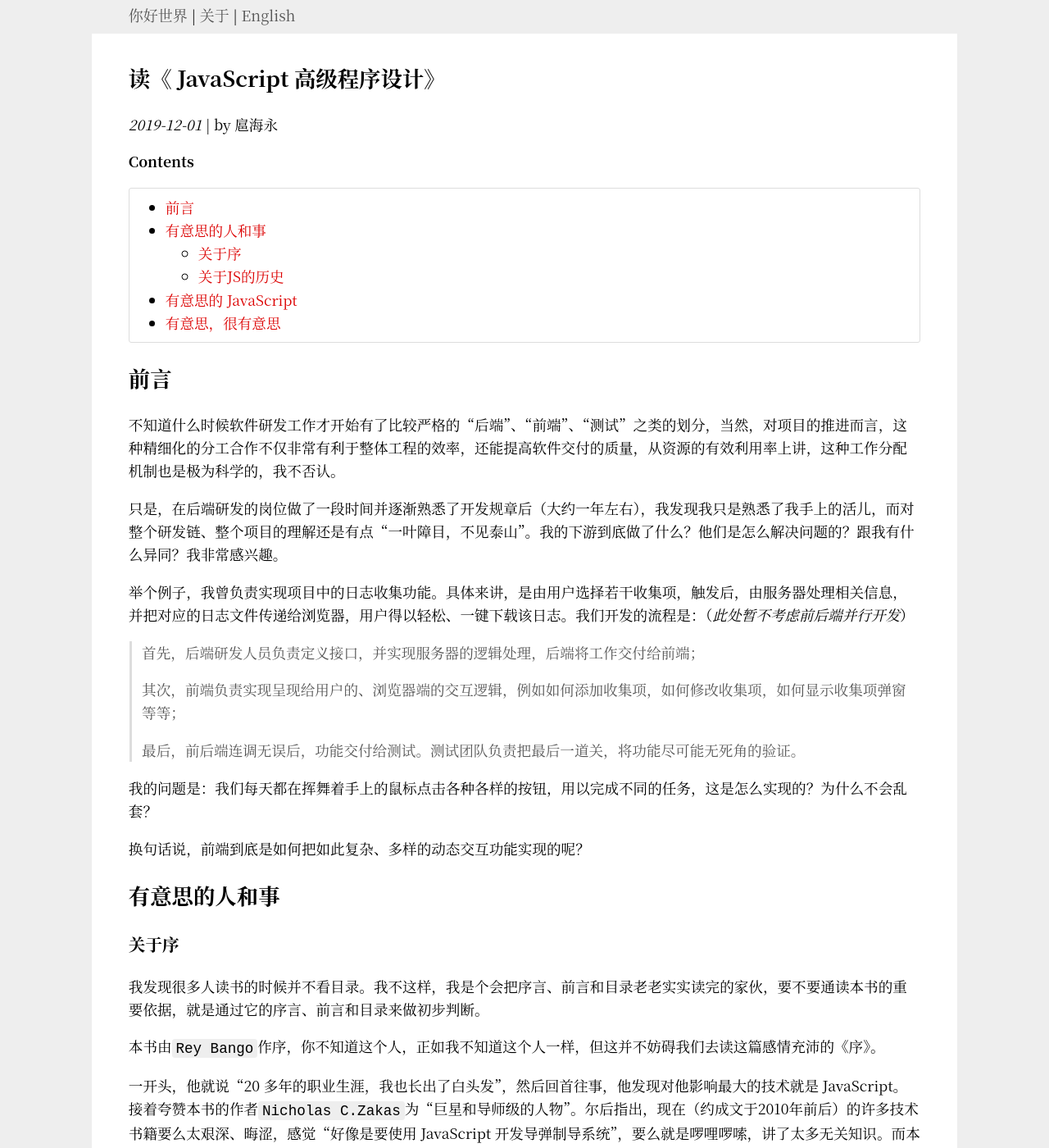
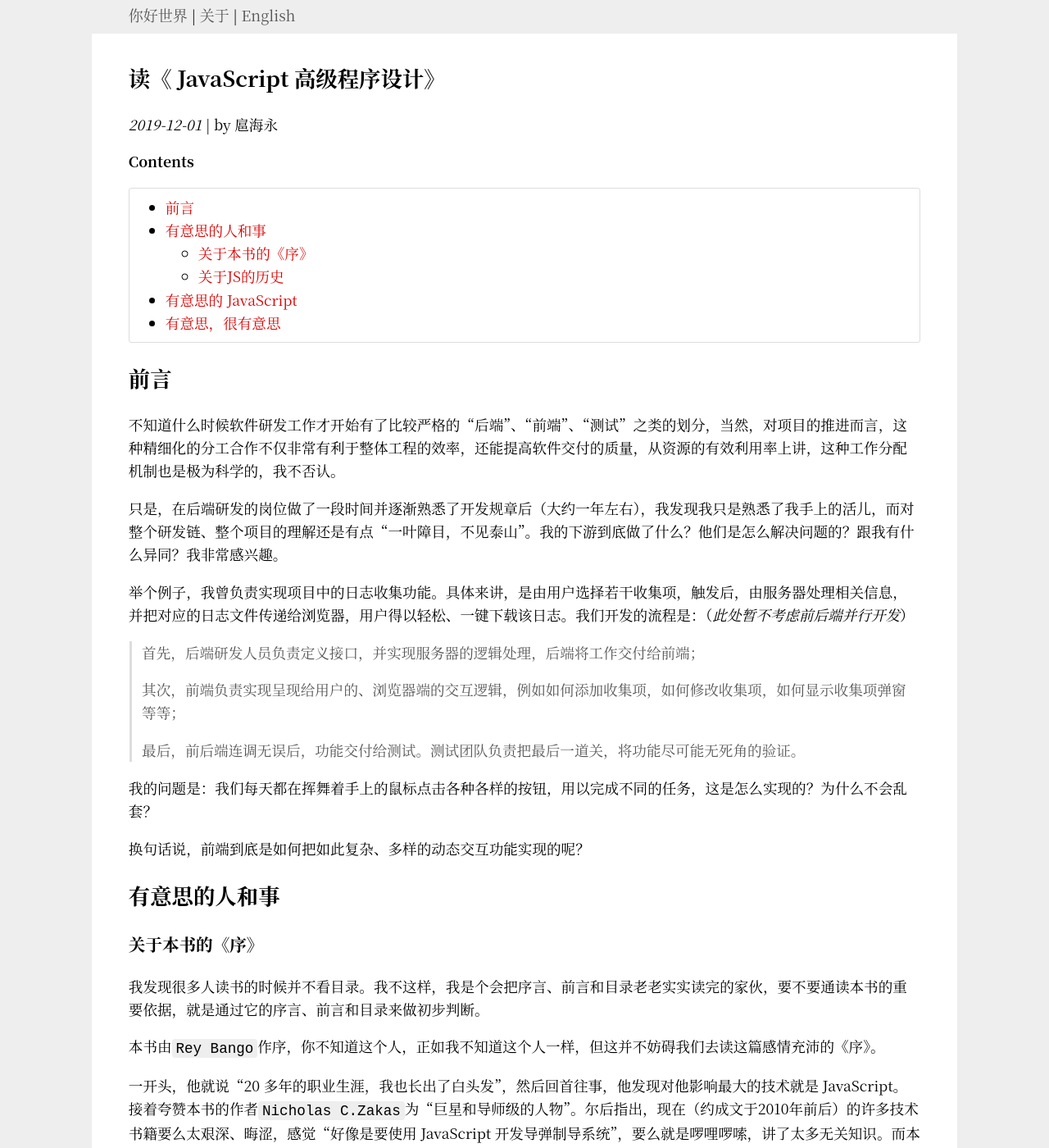
Before and after one commit to Haiyung/haiyung.github.io, a Jekyll site: the page built from _posts/2019-12-01-after-reading-professional-js-for-web-devs.md, in a window 1280 px wide and 1400 px high. Shown: the whole window at 82% size. Built offline with Jekyll 4.4.1, drawn with Linux system fonts in a browser that asks for light colours.

Commit message:
update one article about JS

```diff
--- a/_posts/2019-12-01-after-reading-professional-js-for-web-devs.md
+++ b/_posts/2019-12-01-after-reading-professional-js-for-web-devs.md
@@ -32,7 +32,7 @@ __Contents__
 
 ## 有意思的人和事
 
-### 关于序
+### 关于本书的《序》
 我发现很多人读书的时候并不看目录。我不这样，我是个会把序言、前言和目录老老实实读完的家伙，要不要通读本书的重要依据，就是通过它的序言、前言和目录来做初步判断。
 
 本书由`Rey Bango`作序，你不知道这个人，正如我不知道这个人一样，但这并不妨碍我们去读这篇感情充沛的《序》。
```
